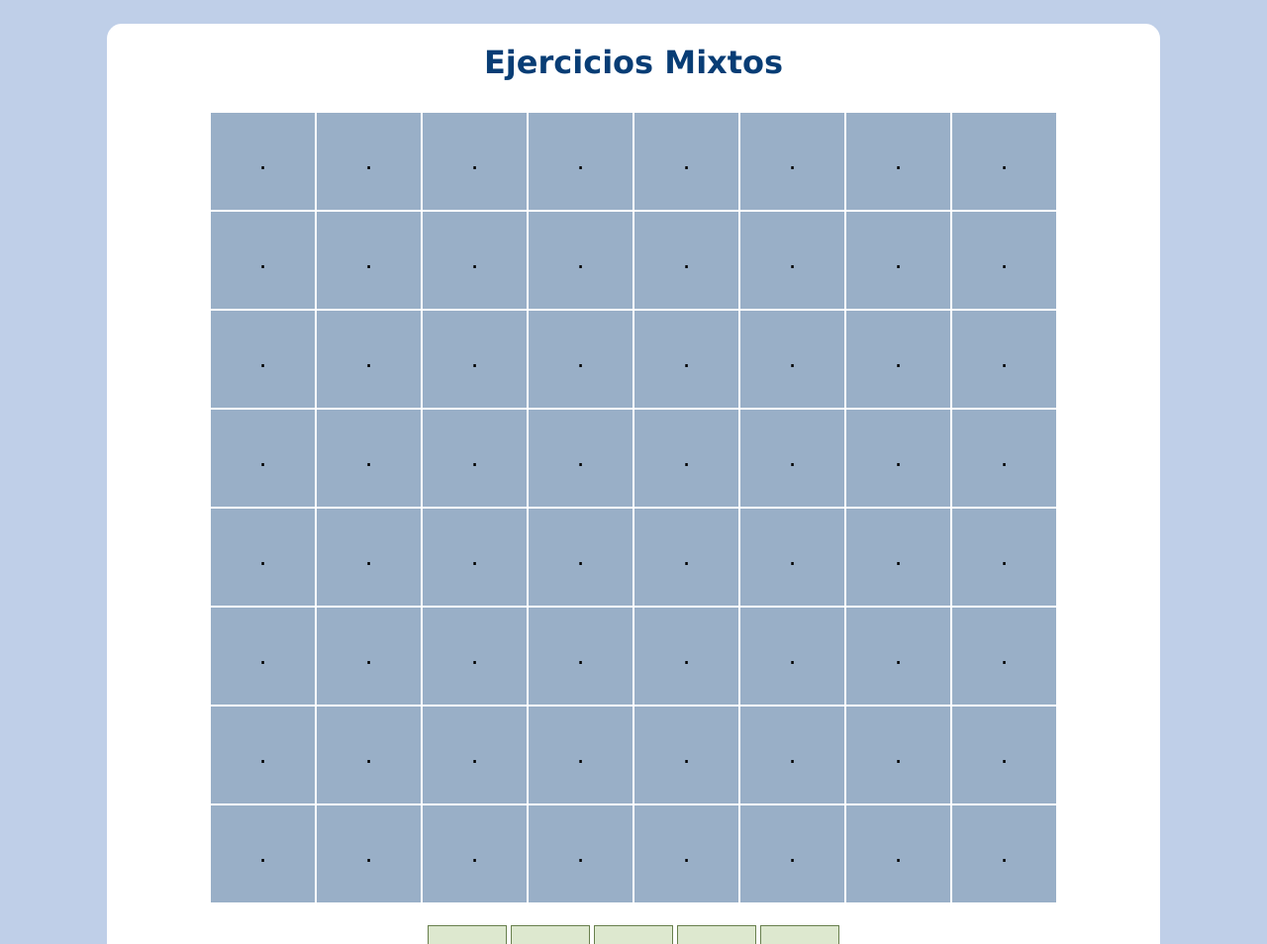
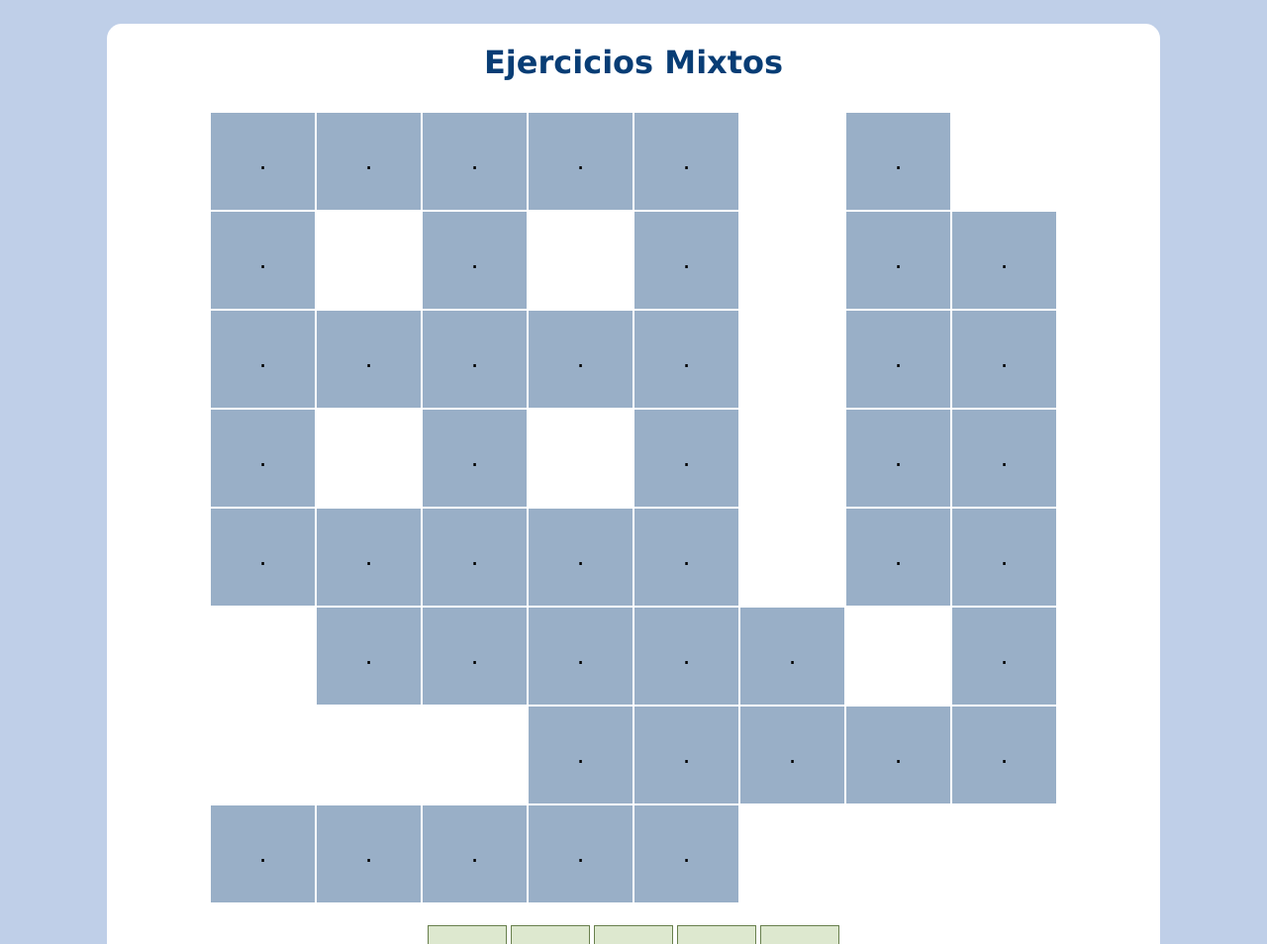
Before and after one commit to takarushi/sudoku, a PHP site: page /mixta.php in a window 1280 px wide. Shown: the part 70-1024 px from the top of the page at 99% size. Run offline with PHP 8.4, Linux system fonts and the light colour scheme.

Commit message:
actualiza mixto
agrega layout no definitivo para mixto

```diff
--- a/mixta.php
+++ b/mixta.php
@@ -24,17 +24,17 @@
             <td class="contiene">.</td>
             <td class="contiene">.</td>
             <td class="contiene">.</td>
+            <td></td>
             <td class="contiene">.</td>
-            <td class="contiene">.</td>
-            <td class="contiene">.</td>
+            <td></td>
         </tr>
         <tr>
 <td class="contiene">.</td>
+<td></td>
 <td class="contiene">.</td>
+<td></td>
 <td class="contiene">.</td>
-<td class="contiene">.</td>
-<td class="contiene">.</td>
-<td class="contiene">.</td>
+<td></td>
 <td class="contiene">.</td>
 <td class="contiene">.</td>
         </tr>
@@ -54,49 +94,9 @@
             <td class="contiene">.</td>
             <td class="contiene">.</td>
             <td class="contiene">.</td>
-            <td class="contiene">.</td>
-            <td class="contiene">.</td>
-            <td class="contiene">.</td>
-        </tr>
-        <tr>
-        <td class="contiene">.</td>
-        <td class="contiene">.</td>
-        <td class="contiene">.</td>
-        <td class="contiene">.</td>
-        <td class="contiene">.</td>
-        <td class="contiene">.</td>
-        <td class="contiene">.</td>
-        <td class="contiene">.</td>
-        </tr>
-        <tr>
-            <td class="contiene">.</td>
-            <td class="contiene">.</td>
-            <td class="contiene">.</td>
-            <td class="contiene">.</td>
-            <td class="contiene">.</td>
-            <td class="contiene">.</td>
-            <td class="contiene">.</td>
-            <td class="contiene">.</td>
-        </tr>
-        <tr>
-            <td class="contiene">.</td>
-            <td class="contiene">.</td>
-            <td class="contiene">.</td>
-            <td class="contiene">.</td>
-            <td class="contiene">.</td>
-            <td class="contiene">.</td>
-            <td class="contiene">.</td>
-            <td class="contiene">.</td>
-        </tr>
-        <tr>
-            <td class="contiene">.</td>
-            <td class="contiene">.</td>
-            <td class="contiene">.</td>
-            <td class="contiene">.</td>
-            <td class="contiene">.</td>
-            <td class="contiene">.</td>
-            <td class="contiene">.</td>
-            <td class="contiene">.</td>
+            <td></td>
+            <td></td>
+            <td></td>
         </tr>
     </table>
     <br>
```
Also changed, not shown: other parts of mixta.php (+40 -0 lines).
